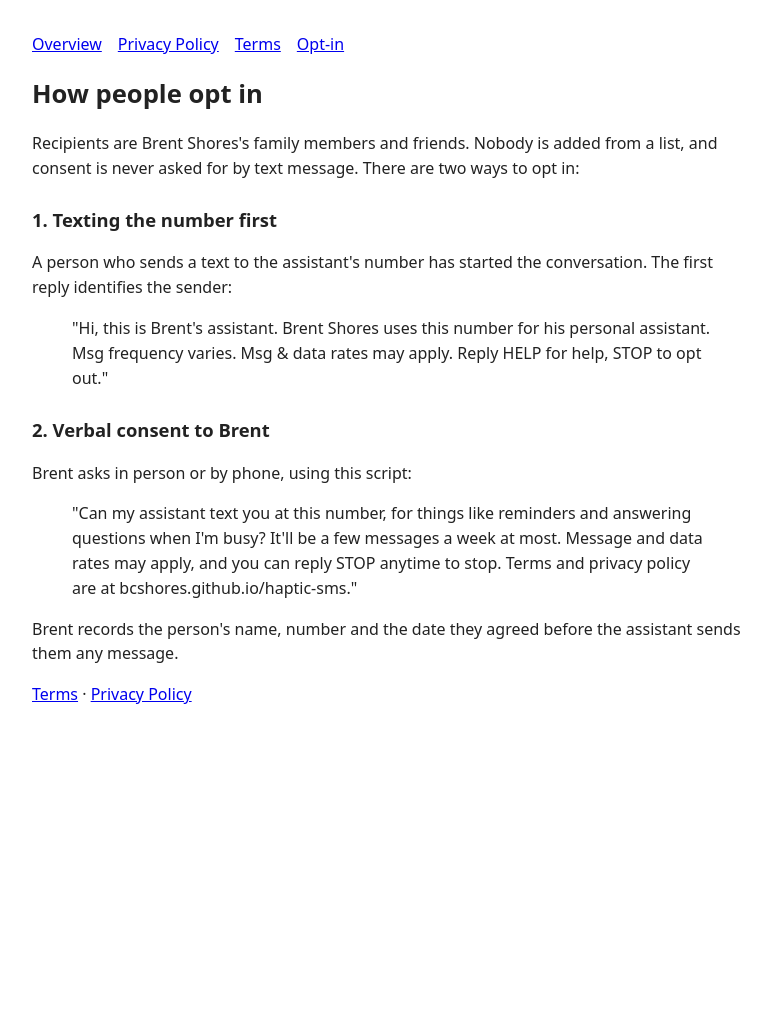
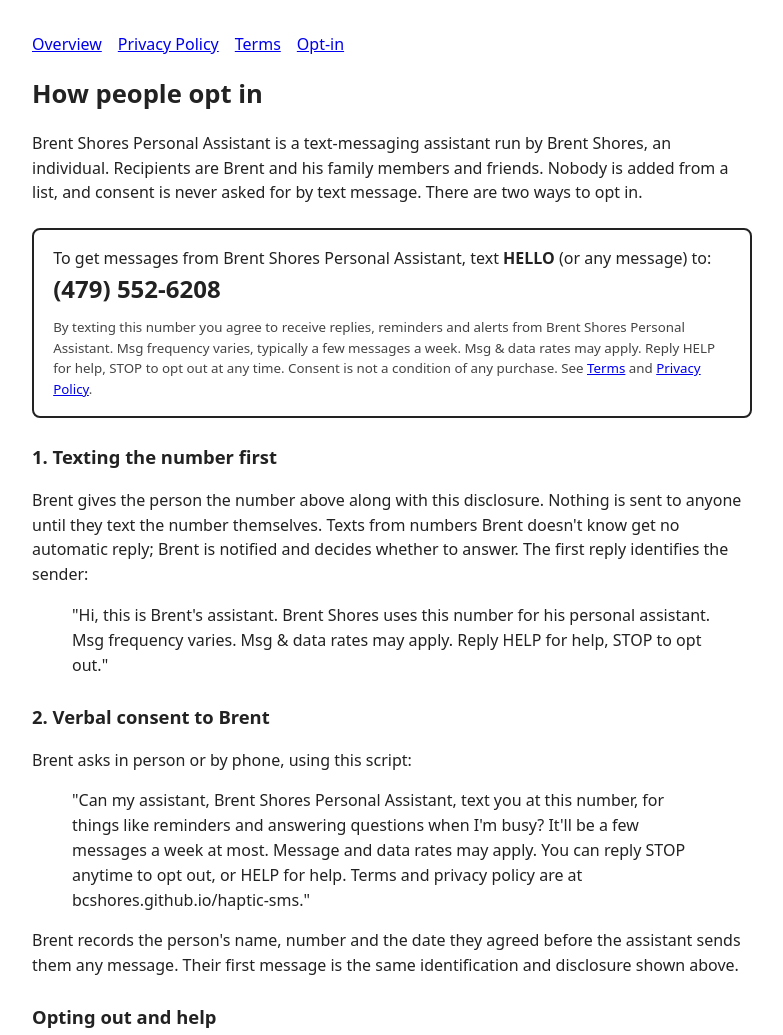
Before and after one commit to bcshores/haptic-sms, a plain HTML site: page opt-in.html in a window 1280 px wide. Shown: the top 1035 px of the page, without its empty margins (248-1031 px from the left). Before the commit the page ends 800 px from the top, so only its background shows below. Drawn offline with Linux system fonts and the light colour scheme.

Commit message:
Opt-in: publish the number and disclosure as a visible call to action
Co-Authored-By: Claude Opus 5.5 (1M context) <noreply@anthropic.com>

```diff
--- a/opt-in.html
+++ b/opt-in.html
@@ -1,12 +1,23 @@
-<!doctype html><html lang="en"><head><meta charset="utf-8"><meta name="viewport" content="width=device-width,initial-scale=1"><style>body{font-family:system-ui,sans-serif;max-width:720px;margin:2rem auto;padding:0 16px;line-height:1.55;color:#222;background:#fff}h1{font-size:1.6rem}h2{font-size:1.15rem;margin-top:1.6rem}nav a{margin-right:1rem}</style><title>SMS Opt-in</title></head><body><nav><a href="index.html">Overview</a><a href="privacy.html">Privacy Policy</a><a href="terms.html">Terms</a><a href="opt-in.html">Opt-in</a></nav>
+<!doctype html><html lang="en"><head><meta charset="utf-8"><meta name="viewport" content="width=device-width,initial-scale=1"><style>body{font-family:system-ui,sans-serif;max-width:720px;margin:2rem auto;padding:0 16px;line-height:1.55;color:#222;background:#fff}h1{font-size:1.6rem}h2{font-size:1.15rem;margin-top:1.6rem}nav a{margin-right:1rem}.cta{border:2px solid #222;border-radius:8px;padding:1rem 1.2rem;margin:1.4rem 0}.cta .num{font-size:1.5rem;font-weight:700}.cta small{display:block;margin-top:.6rem;color:#444}</style><title>SMS Opt-in</title></head><body><nav><a href="index.html">Overview</a><a href="privacy.html">Privacy Policy</a><a href="terms.html">Terms</a><a href="opt-in.html">Opt-in</a></nav>
 <h1>How people opt in</h1>
-<p>Recipients are Brent Shores's family members and friends. Nobody is added from a list, and consent is never asked for by text message. There are two ways to opt in:</p>
+<p>Brent Shores Personal Assistant is a text-messaging assistant run by Brent Shores, an individual. Recipients are Brent and his family members and friends. Nobody is added from a list, and consent is never asked for by text message. There are two ways to opt in.</p>
+
+<div class="cta">
+<div>To get messages from Brent Shores Personal Assistant, text <b>HELLO</b> (or any message) to:</div>
+<div class="num">(479) 552-6208</div>
+<small>By texting this number you agree to receive replies, reminders and alerts from Brent Shores Personal Assistant. Msg frequency varies, typically a few messages a week. Msg &amp; data rates may apply. Reply HELP for help, STOP to opt out at any time. Consent is not a condition of any purchase. See <a href="terms.html">Terms</a> and <a href="privacy.html">Privacy Policy</a>.</small>
+</div>
+
 <h2>1. Texting the number first</h2>
-<p>A person who sends a text to the assistant's number has started the conversation. The first reply identifies the sender:</p>
+<p>Brent gives the person the number above along with this disclosure. Nothing is sent to anyone until they text the number themselves. Texts from numbers Brent doesn't know get no automatic reply; Brent is notified and decides whether to answer. The first reply identifies the sender:</p>
 <blockquote>"Hi, this is Brent's assistant. Brent Shores uses this number for his personal assistant. Msg frequency varies. Msg &amp; data rates may apply. Reply HELP for help, STOP to opt out."</blockquote>
+
 <h2>2. Verbal consent to Brent</h2>
 <p>Brent asks in person or by phone, using this script:</p>
-<blockquote>"Can my assistant text you at this number, for things like reminders and answering questions when I'm busy? It'll be a few messages a week at most. Message and data rates may apply, and you can reply STOP anytime to stop. Terms and privacy policy are at bcshores.github.io/haptic-sms."</blockquote>
-<p>Brent records the person's name, number and the date they agreed before the assistant sends them any message.</p>
+<blockquote>"Can my assistant, Brent Shores Personal Assistant, text you at this number, for things like reminders and answering questions when I'm busy? It'll be a few messages a week at most. Message and data rates may apply. You can reply STOP anytime to opt out, or HELP for help. Terms and privacy policy are at bcshores.github.io/haptic-sms."</blockquote>
+<p>Brent records the person's name, number and the date they agreed before the assistant sends them any message. Their first message is the same identification and disclosure shown above.</p>
+
+<h2>Opting out and help</h2>
+<p>Reply STOP to stop all messages; you will get one confirmation and nothing further. Reply HELP, or email <a href="mailto:hapticbrent@gmail.com">hapticbrent@gmail.com</a>, for help. Mobile information is not shared with third parties or affiliates for marketing or promotional purposes.</p>
 <p><a href="terms.html">Terms</a> · <a href="privacy.html">Privacy Policy</a></p>
 </body></html>
```
